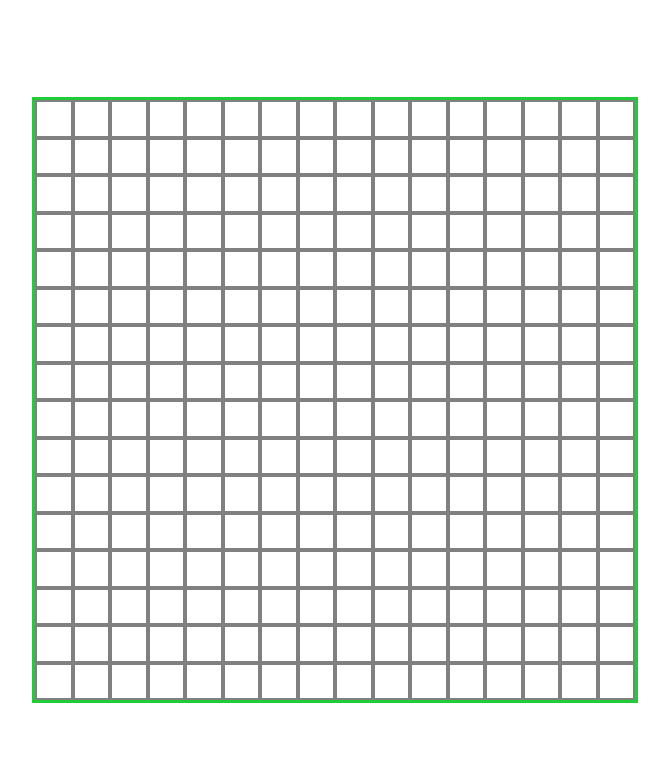
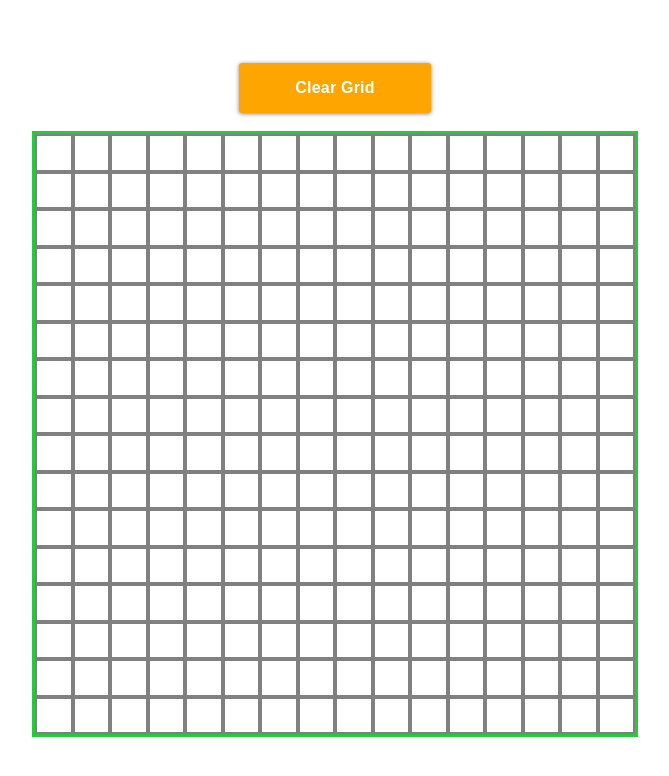
Before and after one commit to marvka/etch-a-sketch, a plain HTML site: page index.html in a window 1280 px wide. Shown: the whole page, without its empty margins (305-974 px from the left). Drawn offline with Linux system fonts and the light colour scheme.

Commit message:
Add button to manipulate grid

```diff
--- a/index.html
+++ b/index.html
@@ -9,6 +9,7 @@
   </head>
   <body>
     <div id="centerContainer">
+      <button id="clearGrid">Clear Grid</button>
       <div id="sketchGrid"></div>
     </div>
 
--- a/styles/styles.css
+++ b/styles/styles.css
@@ -1,6 +1,23 @@
 html,
 body {
   height: 100%;
+}
+
+button#clearGrid {
+  margin-bottom: 18px;
+  border-radius: 0.2em;
+  box-shadow: 0 0.05em 0.25em 0 rgba(0,0,0,0.5);
+  color: #fff;
+  display: inline-block;
+  font-size: 1em;
+  font-weight: bold;
+  letter-spacing: 0.2px;
+  padding: 1rem 3.5rem;
+  text-align: center;
+  text-decoration: none;
+  cursor: pointer;
+  border: none;
+  background-color: orange;
 }
 
 .cell {
@@ -14,6 +31,7 @@ body {
   display: flex;
   justify-content: center;
   align-items: center;
+  flex-direction: column;
 }
 
 #sketchGrid {
```
